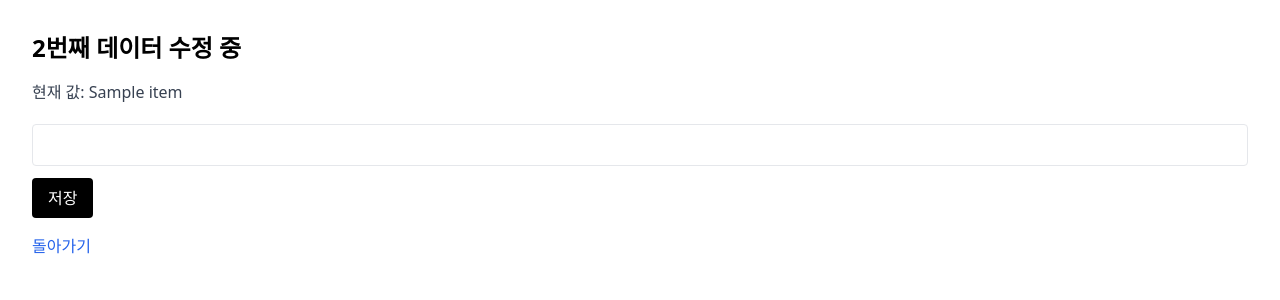
After one commit to vilinetgottaworld/hello_flask, a Flask app: template templates/edit.html in a window 1280 px wide. The commit adds this page. Shown: the top 300 px of the page. Run offline with Flask 3, Linux system fonts and the light colour scheme; the template is opened without the code that fills it: most values are stand-ins (such as "Sample title", 1, 10 or a date in 2020); some libraries are stand-ins or nearby versions.

Commit message:
수정 기능 구현

```diff
--- a/app.py
+++ b/app.py
@@ -39,5 +39,23 @@ def delete_selected():
 
     return redirect('/')
 
+@app.route('/edit/<int:index>')
+def edit(index):
+	return render_template('edit.html', index=index, item=messages[index])
+
+@app.route('/update', methods=['POST'])
+def update():
+    index = int(request.form['index'])
+    value = request.form.get('value')
+
+    if value.strip() == "":
+        return redirect(f'/edit/{index}')
+
+    if value == messages[index]:
+        return redirect('/')
+
+    messages[index] = value
+    return redirect('/')
+
 if __name__ == '__main__':
     app.run(debug=True)
--- /dev/null
+++ b/templates/edit.html
@@ -0,0 +1,19 @@
+<!DOCTYPE html>
+<html>
+<head>
+<title>수정하기</title>
+<script src="https://cdn.tailwindcss.com"></script>
+</head>
+<body class="p-8">
+	<h1 class="text-2xl font-bold mb-4">{{ index + 1 }}번째 데이터 수정 중</h1>
+	<form action="/update" method="post" class="space-y-3">
+        <p class="mb-2 text-gray-700">현재 값: {{ item }}</p>
+		<input type="hidden" name="index" value="{{ index }}">
+		<input type="text" name="value" class="border px-3 py-2 rounded w-full">
+		<button type="submit" class="bg-black text-white px-4 py-2 rounded">
+	    저장
+		</button>
+	</form>
+	<a href="/" class="inline-block mt-4 text-blue-600">돌아가기</a>
+</body>
+</html>
```
Also changed, not shown: templates/index.html (+16 -7 lines), README.md.
